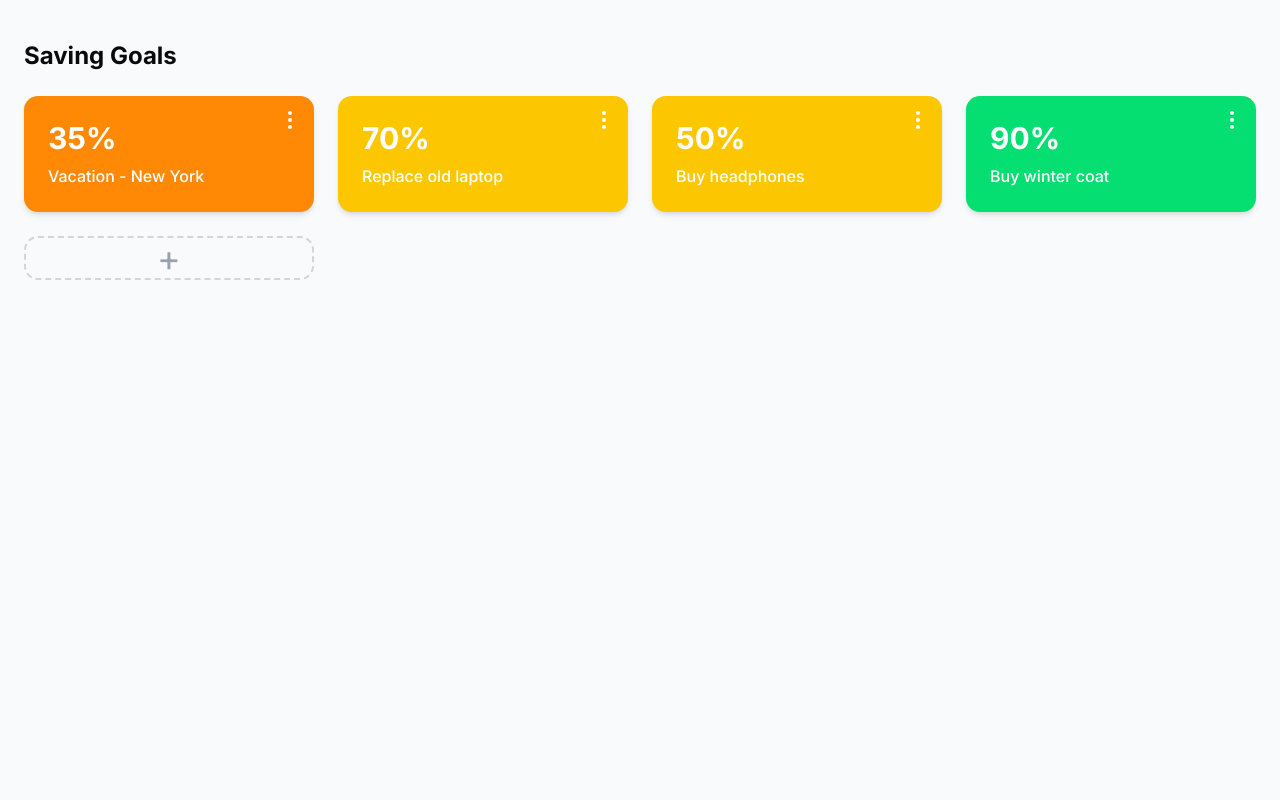
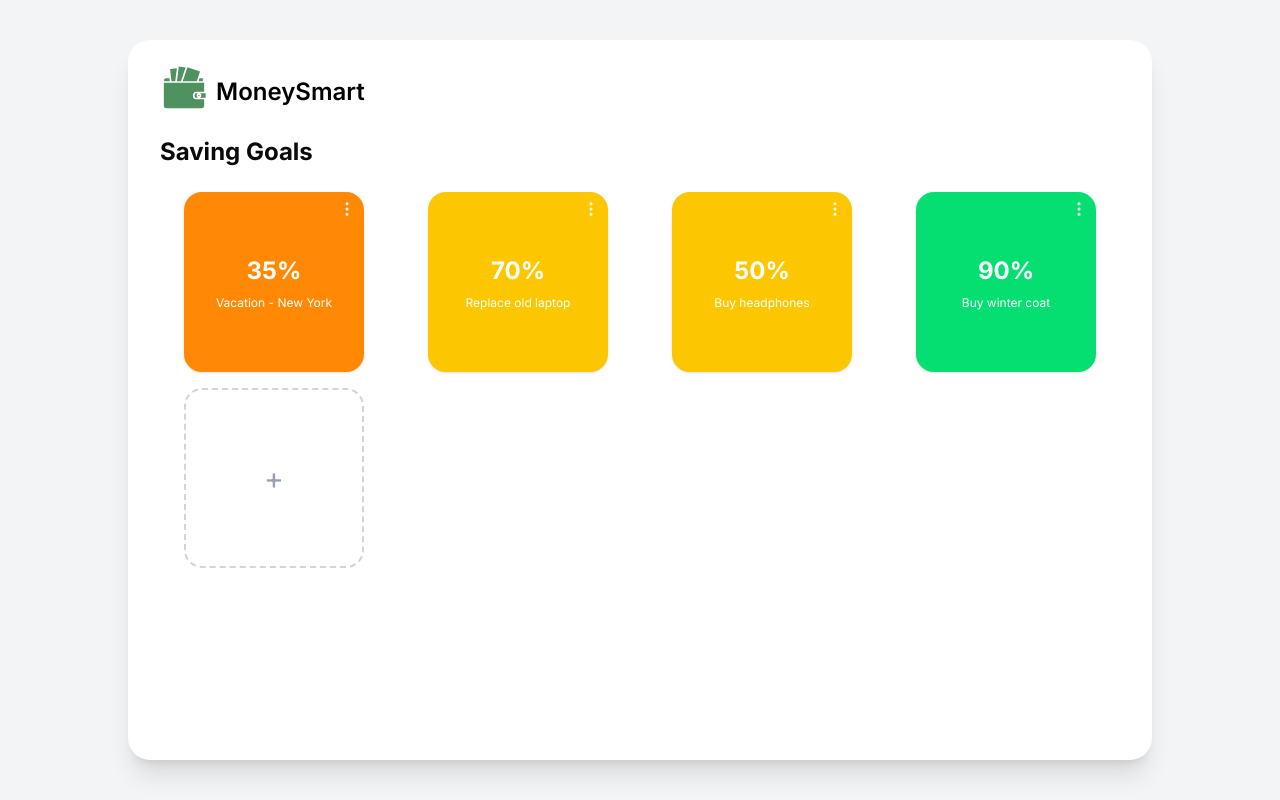
Before and after one commit to Harry-Huynh/MoneySmart-Frontend, a Next.js app: page /saving-goals in a window 1280 px wide. Built offline with nearby package versions, Linux system fonts and the light colour scheme; no server answers.

Commit message:
feat: update ui for saving goals pages[Dngo13]

```diff
--- a/src/app/(root)/layout.js
+++ b/src/app/(root)/layout.js
@@ -7,9 +7,9 @@ import { isAuthenticated } from "@/lib/authenticate";
 export default async function RootLayout({ children }) {
   const authenticated = await isAuthenticated();
 
-  if (!authenticated) {
-    redirect("/");
-  }
+  // if (!authenticated) {
+  //   redirect("/");
+  // }
 
   return (
     <SidebarProvider>
--- a/src/app/saving-goals/page.js
+++ b/src/app/saving-goals/page.js
@@ -1,11 +1,11 @@
 "use client";
 
-import { useState } from "react";
+import { useEffect, useState } from "react";
 import Link from "next/link";
-import SavingGoalCard from "@/components/SavingGoalsBox";
+import Logo from "@/components/Logo";
+import SavingGoalsBox from "@/components/SavingGoalsBox";
 import SavingGoalModal from "@/components/SavingGoalsModal";
 import ConfirmDeleteModal from "@/components/ConfirmDeleteModal";
-import Logo from "@/components/Logo";
 
 export default function SavingGoalsPage() {
    const [goals, setGoals] = useState([
@@ -14,33 +14,58 @@ export default function SavingGoalsPage() {
     { id: 3, title: "Buy headphones", progress: 50 },
     { id: 4, title: "Buy winter coat", progress: 90 },
   ]);
-
   const [activeGoal, setActiveGoal] = useState(null);
   const [showForm, setShowForm] = useState(false);
   const [showDelete, setShowDelete] = useState(false);
 
-  function saveGoal(goal) {
-    if (goal.id) {
-      setGoals(goals.map((g) => (g.id === goal.id ? goal : g)));
-    } else {
-      setGoals([...goals, { ...goal, id: Date.now() }]);
+  // 🔹 Load goals from backend
+  useEffect(() => {
+    async function fetchGoals() {
+      const res = await fetch("/api/saving-goals"); // backend later
+      const data = await res.json();
+      setGoals(data);
     }
+    fetchGoals();
+  }, []);
+
+  // 🔹 Update goal
+  const saveGoal = async (goal) => {
+    await fetch(`/api/saving-goals/${goal.id}`, {
+      method: "PUT",
+      headers: { "Content-Type": "application/json" },
+      body: JSON.stringify(goal),
+    });
+
+    setGoals((prev) =>
+      prev.map((g) => (g.id === goal.id ? goal : g))
+    );
     setShowForm(false);
-  }
+  };
 
-  function deleteGoal() {
-    setGoals(goals.filter((g) => g.id !== activeGoal.id));
+  // 🔹 Delete goal
+  const deleteGoal = async () => {
+    await fetch(`/api/saving-goals/${activeGoal.id}`, {
+      method: "DELETE",
+    });
+
+    setGoals((prev) =>
+      prev.filter((g) => g.id !== activeGoal.id)
+    );
     setShowDelete(false);
-  }
+  };
 
   return (
-    <section className="min-h-screen px-6 py-10 bg-gray-50">
+    <section className="min-h-screen bg-gray-100 flex justify-center py-10">
+      <div className="w-full max-w-5xl bg-white rounded-3xl shadow-xl px-8 py-6">
+        <div className="flex items-center gap-4 mb-6">
+          <Logo />
+        </div>
 
         <h1 className="text-2xl font-bold mb-6">Saving Goals</h1>
 
-      <div className="grid grid-cols-1 sm:grid-cols-2 lg:grid-cols-4 gap-6">
+        <div className="grid grid-cols-1 sm:grid-cols-2 lg:grid-cols-4 gap-4 justify-items-center">
           {goals.map((goal) => (
-          <SavingGoalCard
+            <SavingGoalsBox
               key={goal.id}
               goal={goal}
               onEdit={() => {
@@ -54,13 +79,14 @@ export default function SavingGoalsPage() {
             />
           ))}
 
-        {/* Add Goal */}
+          {/* ➕ Add Goal */}
           <Link
             href="/saving-goals/add"
-          className="rounded-xl border-2 border-dashed border-gray-300 flex items-center justify-center hover:border-green-600 transition"
+            className="aspect-square max-w-[180px] w-full rounded-2xl border-2 border-dashed border-gray-300 flex items-center justify-center text-gray-400 text-3xl hover:border-green-500 hover:text-green-500 transition"
           >
-          <span className="text-4xl text-gray-400">+</span>
+            +
           </Link>
+        </div>
       </div>
 
       {showForm && (
--- a/src/components/SavingGoalsBox.js
+++ b/src/components/SavingGoalsBox.js
@@ -2,10 +2,9 @@
 
 import { useState } from "react";
 import { MoreVertical } from "lucide-react";
-
 import Link from "next/link";
 
-export default function SavingGoalCard({ goal, onEdit, onDelete }) {
+export default function SavingGoalsBox({ goal, onEdit, onDelete }) {
   const [menuOpen, setMenuOpen] = useState(false);
 
   function cardColor() {
@@ -15,34 +14,45 @@ export default function SavingGoalCard({ goal, onEdit, onDelete }) {
   }
 
   return (
-    <div className={`relative p-6 rounded-xl shadow-md text-white ${cardColor()}`}>
+    <div
+      className={`relative aspect-square max-w-[180px] w-full p-4
+                  rounded-2xl shadow text-white
+                  flex flex-col justify-between ${cardColor()}`}
+    >
+      {/* Menu */}
       <button
-        className="absolute top-3 right-3"
+        className="absolute top-2 right-2"
         onClick={() => setMenuOpen(!menuOpen)}
       >
-        <MoreVertical />
+        <MoreVertical size={18} />
       </button>
 
+      {/* Dropdown */}
       {menuOpen && (
-        <div className="absolute top-10 right-3 bg-white text-black rounded shadow text-sm z-10">
-
-            <Link href={`/saving-goals/${goal.id}/edit`}
-            className="rounded-xl  border-gray-300 flex items-center justify-center hover:border-green-600 transition">
-              Edit
-         </Link>
-
+        <div className="absolute top-8 right-2 bg-white text-black rounded-lg shadow text-sm z-10">
+          <Link
+            href={`/saving-goals/${goal.id}/edit`}
+            className="block px-3 py-1.5 hover:bg-gray-100"
+          >
+            Edit
+          </Link>
 
           <button
             onClick={onDelete}
-            className="block w-full px-4 py-2 text-red-600 hover:bg-gray-100 text-left"
+            className="block w-full px-3 py-1.5 text-red-600 hover:bg-gray-100 text-left"
           >
             Delete
           </button>
         </div>
       )}
 
-      <p className="text-3xl font-bold">{goal.progress}%</p>
-      <p className="mt-2 font-medium">{goal.title}</p>
+      {/* Content */}
+      <div className="flex flex-col items-center justify-center flex-1">
+        <p className="text-2xl font-bold">{goal.progress}%</p>
+        <p className="mt-2 text-xs text-center leading-tight">
+          {goal.title}
+        </p>
+      </div>
     </div>
   );
 }
```
Lines whose indentation alone changed are shown as unchanged.
